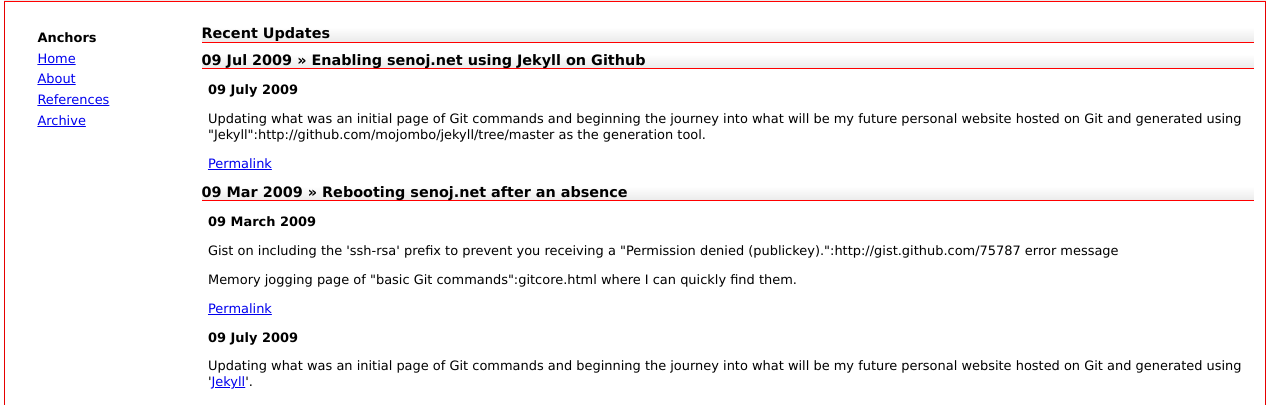
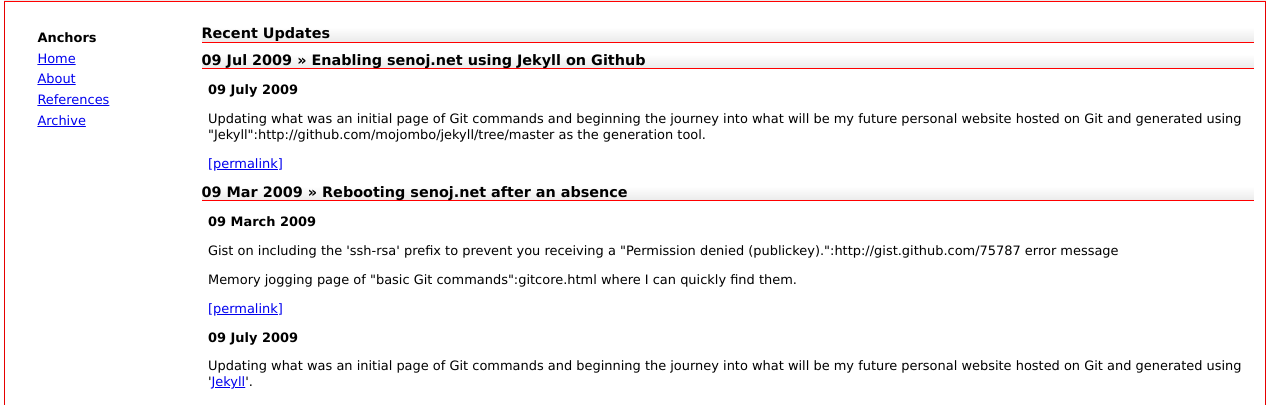
Before and after one commit to stephenjones/stephenjones.github.com, a Jekyll site: the page built from index.html, in a window 1280 px wide. Shown: the part 105-510 px from the top of the page. Built offline with Jekyll 4.4.1, drawn with Linux system fonts in a browser that asks for light colours; Markdown is read by kramdown in place of the engine named in the settings; comment, search, counter and statistics services are not loaded.

```diff
--- a/_layouts/post.html
+++ b/_layouts/post.html
@@ -8,4 +8,6 @@ layout: default
 {{ content }}
 </div>
 
+<a href="{{ page.url }}">[permalink]</a>
+
 <p>The formatting of posts is a work in progress...</p>
--- a/index.html
+++ b/index.html
@@ -29,7 +29,7 @@ title: senoj.net | Stephen Jones's Website | Home Page
 {% for post in site.posts %}
   <h1 class='title'>{{ post.date | date_to_string }} &raquo; {{ post.title }}</h1>
   <p>{{ post.content }}</p>
-  <p><a href="{{ post.url }}">Permalink</a></p>
+  <p><a href="{{ post.url }}">[permalink]</a></p>
 {% endfor %}
 
 <p><b>09 July 2009</b></p>
```
